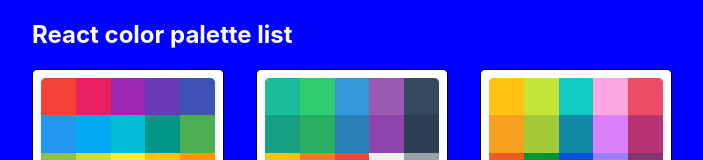
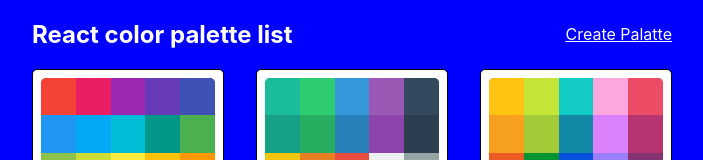
Before and after one commit to ElliotSherman/react-color-palettes-project, a React (Create React App) app: page / in a window 1280 px wide. Shown: the top 160 px of the page, without its empty margins (288-991 px from the left). Built offline with nearby package versions, Linux system fonts and the light colour scheme.

Commit message:
add NewPaletteForm link

```diff
--- a/src/App.js
+++ b/src/App.js
@@ -2,6 +2,7 @@ import Palette from "./Palatte";
 import SingleColorPalette from "./SingleColorPalette";
 import PaletteList from "./PaletteList";
 import {Routes , Route } from 'react-router-dom'
+import NewPaletteForm from "./NewPaletteForm";
 
 function App() {
   return (
@@ -10,6 +11,7 @@ function App() {
       <Route  path='/' element={<PaletteList />}/>
       <Route path='palette/:id' element={<Palette />} />
       <Route path='palette/:id/:shades' element={<SingleColorPalette />} />
+      <Route path='palette/new' element={<NewPaletteForm />}/>
     </Routes>
     </>
   );
--- /dev/null
+++ b/src/NewPaletteForm.js
@@ -0,0 +1,11 @@
+import React from 'react';
+
+function NewPaletteForm(props) {
+    return (
+        <div>
+            <h1>New page</h1>
+        </div>
+    );
+}
+
+export default NewPaletteForm;
--- a/src/PaletteList.js
+++ b/src/PaletteList.js
@@ -3,6 +3,7 @@ import seedColors from './seedColors';
 import MiniPalette from './MiniPalette';
 import styles from './styles/PaletteListStyles'
 import { withStyles } from '@mui/styles';
+import {Link} from 'react-router-dom'
 
 function PaletteList({classes}) {
     const palettes = seedColors;
@@ -14,6 +15,7 @@ function PaletteList({classes}) {
             <div className={classes.container}>
                 <nav className={classes.nav}>
                     <h1>React color palette list</h1>
+                    <Link to='palette/new'>Create Palatte</Link>
                 </nav>
                 <div className={classes.palettes}>
                     {paletteCards}
--- a/src/styles/PaletteListStyles.js
+++ b/src/styles/PaletteListStyles.js
@@ -17,13 +17,18 @@ export default {
         color:'white',
         display:'flex',
         width:'100%',
-        justifyContent:'space-between'
+        justifyContent:'space-between',
+        alignItems:'center',
+        "& a":{
+            color:'white',
+
+        }
     },
     palettes:{
         boxSizing:'border-box',
         width:'100%',
         display:'grid',
         gridTemplateColumns:'repeat(3,30%)',
-        gridGap:'5%'
+        gridGap:'5%',
     }
 };
```
